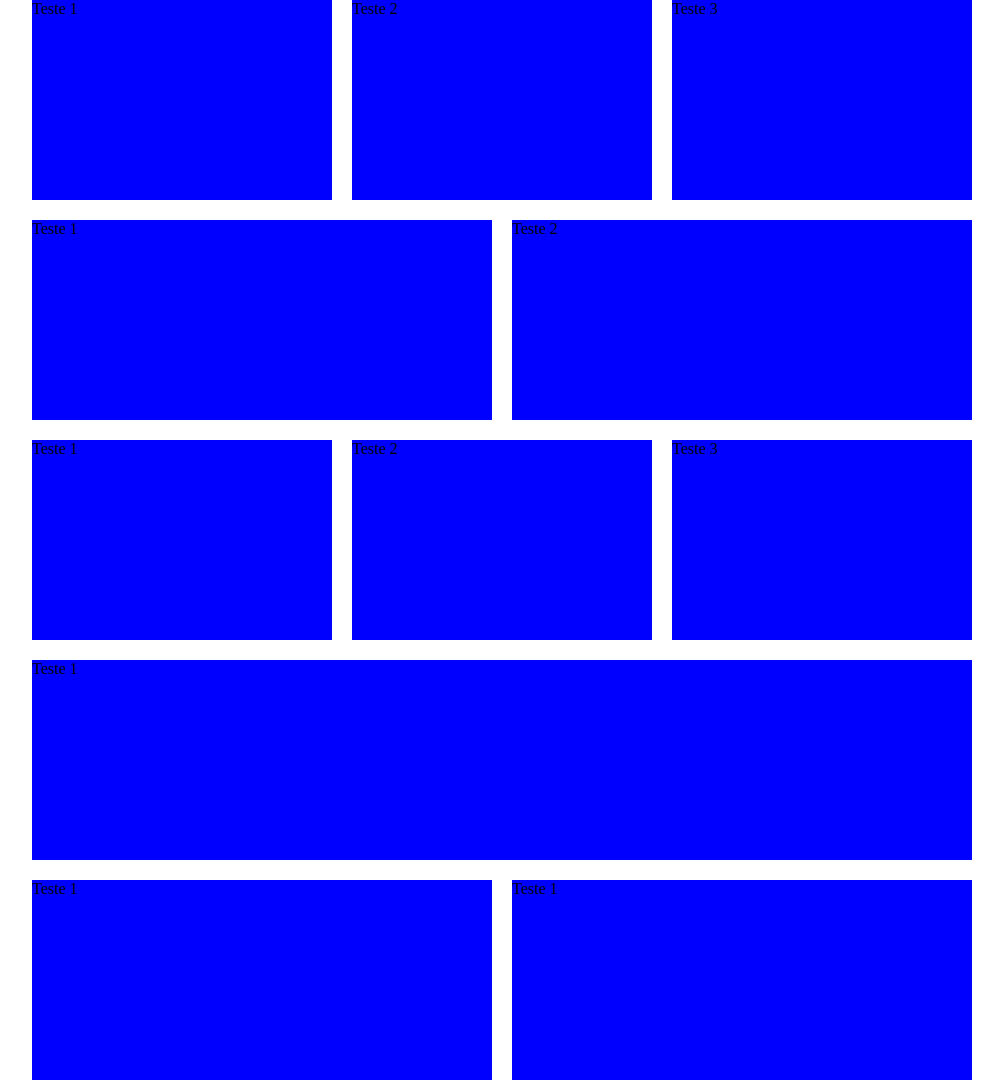
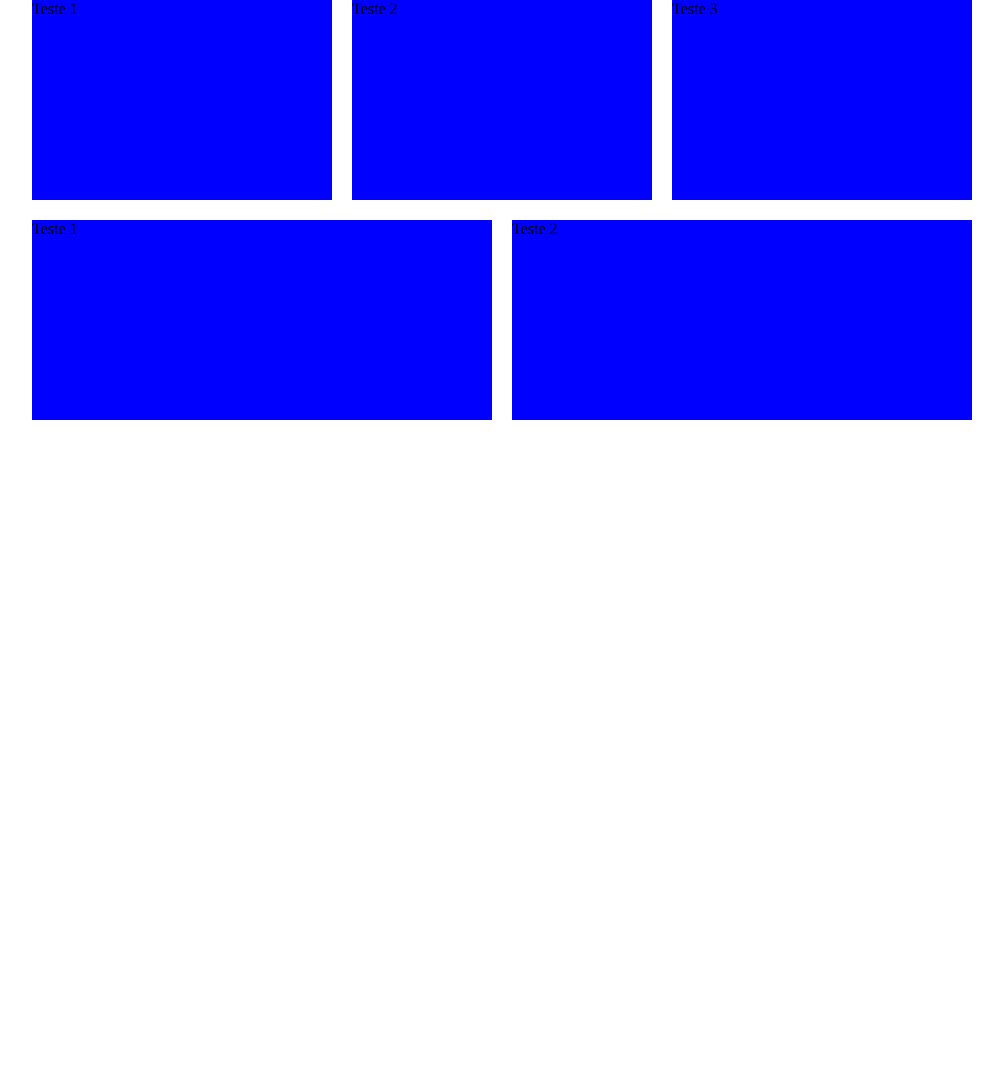
Before and after one commit to fmarques84/newlayout, a plain HTML site: page index.html in a window 1280 px wide. Shown: the whole page, without its empty margins (138-1141 px from the left). After the commit the page ends 800 px from the top, so only its background shows below. Drawn offline with Linux system fonts and the light colour scheme.

Commit message:
second commit

```diff
--- a/css/style.css
+++ b/css/style.css
@@ -1,4 +1,4 @@
-.produto{
+.produto {
   height: 200px;
   background: blue;
 }
@@ -6,7 +6,6 @@
 .produto2,
 .produto3,
 .produto4,
-.produto5
-{
+.produto5 {
   margin-top: 20px;
 }
--- a/index.html
+++ b/index.html
@@ -38,17 +38,5 @@
       <div class="grid-8 produto">Teste 1</div>
       <div class="grid-8 produto">Teste 2</div>
     </div>
-    <div class="container produto3">
-      <div class="grid-1-3 produto">Teste 1</div>
-      <div class="grid-1-3 produto">Teste 2</div>
-      <div class="grid-1-3 produto">Teste 3</div>
-    </div>
-    <div class="container produto4">
-      <div class="grid-16 produto">Teste 1</div>
-    </div>
-    <div class="container produto5">
-      <div class="grid-8 produto">Teste 1</div>
-      <div class="grid-8 produto">Teste 1</div>
-    </div>
   </body>
 </html>
```
Also changed, not shown: notes/Calculo do grid.txt (added).
